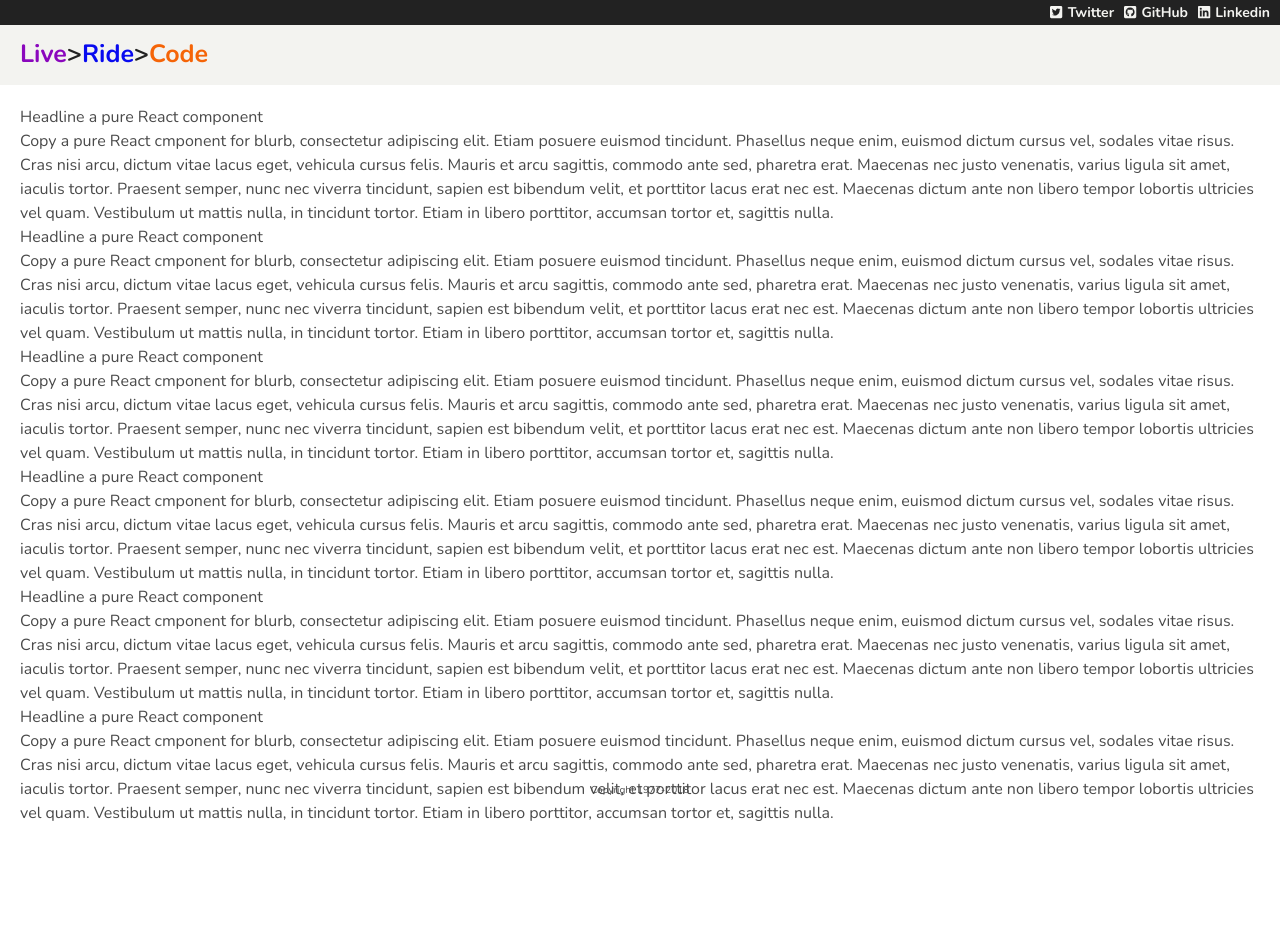
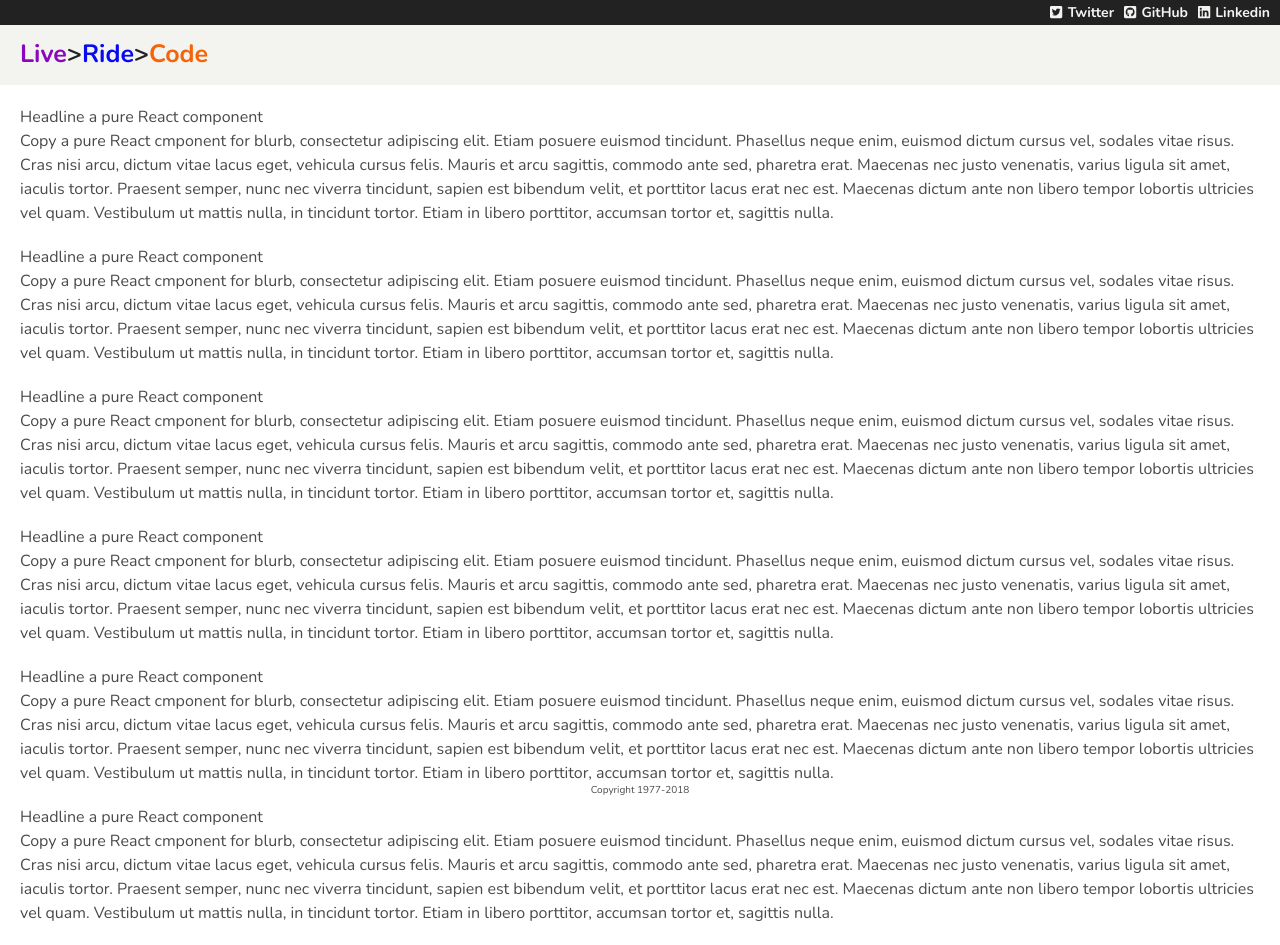
Before and after one commit to 8BitAron/braggans, a React (Create React App) app: page / in a window 1280 px wide. Before the commit the page ends 825 px from the top, so only its background shows below. Built offline with nearby package versions, Linux system fonts and the light colour scheme.

Commit message:
css update

```diff
--- a/src/organisms/posts/posts.js
+++ b/src/organisms/posts/posts.js
@@ -10,7 +10,7 @@ class Posts extends Component {
     return (
       <Postss>
         {this.state.posts.map(idx => {
-          return <Post />
+          return <Post key={idx} />
         })}
       </Postss>
     )
@@ -22,5 +22,7 @@ export default Posts
 const Postss = styled.div`
   display: flex;
   flex-direction: column;
-  justify-content: space-between;
+  > * {
+    padding-bottom: 20px;
+  }
 `
```
